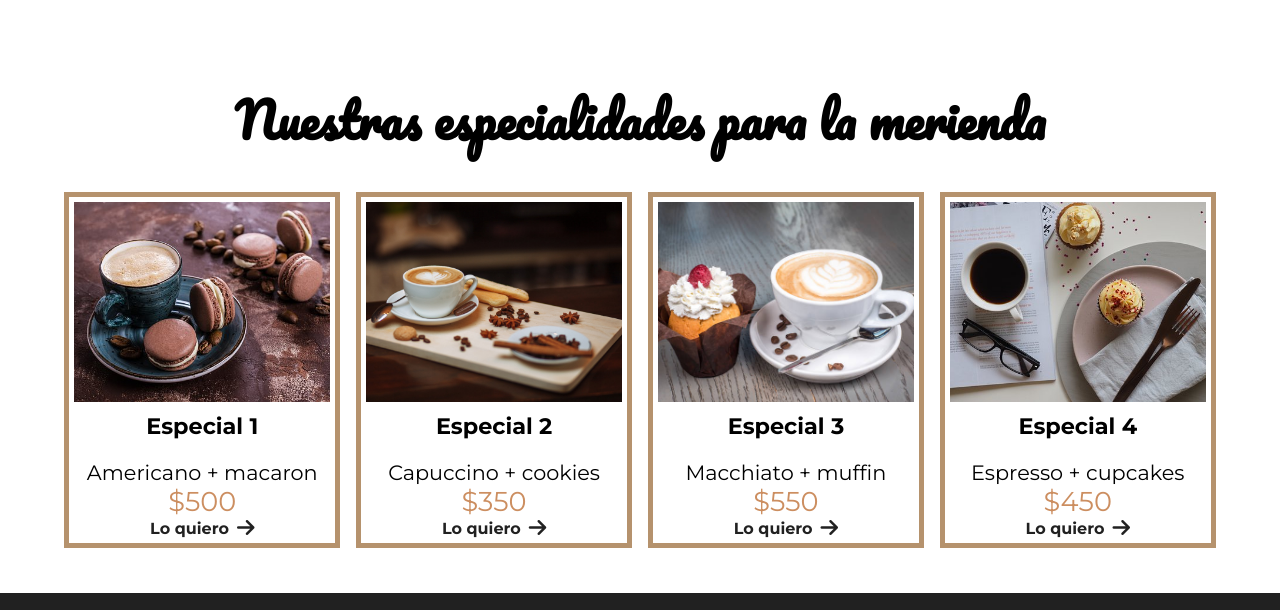
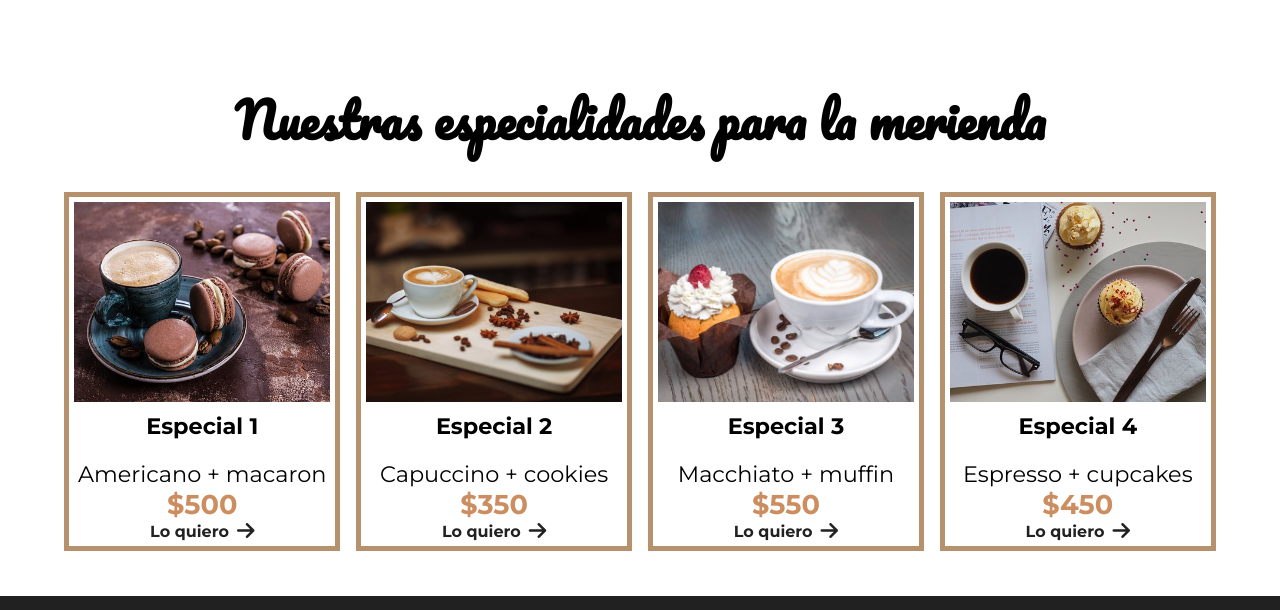
Before and after one commit to Maruinyork/Proyecto-Coffee-Cake-SASS-SEO-, a website: page index.html in a window 1280 px wide. Shown: the part 1554-2164 px from the top of the page. Drawn offline with Linux system fonts and the light colour scheme; a web font is replaced by a local one.

Commit message:
commit definitivo

```diff
--- a/SCSS/views/_home.scss
+++ b/SCSS/views/_home.scss
@@ -371,7 +371,7 @@
     }
 
     .today-special__info {
-        font-size: 1.3em;
+        font-size: 1.4em;
     }
 
     .main-footer {
--- a/index.html
+++ b/index.html
@@ -110,28 +110,28 @@
                     <img loading="lazy" src="img/combo1-min.jpg" alt="cafe y macarons" class="today-special__img">
                     <div class="today-special__title">Especial 1</div>
                     <div class="today-special__info" >Americano + macaron</div>
-                    <div class="today-special__price">$500</div>
+                    <div class="today-special__price"><b>$500</b></div>
                     <a href="pages/contact.html" class="button-light">Lo quiero<i class="fa-solid fa-arrow-right button-icon"></i></a>
                 </div>
                 <div class="column column--50-25">
                     <img loading="lazy" src="img/combo2-min.jpg" alt="cheesecake y cafe" class="today-special__img">
                     <div class="today-special__title">Especial 2</div>
                     <div class="today-special__info" >Capuccino + cookies</div>
-                    <div class="today-special__price">$350</div>
+                    <div class="today-special__price"><b>$350</b></div>
                     <a href="pages/contact.html" class="button-light">Lo quiero<i class="fa-solid fa-arrow-right button-icon"></i></a>
                 </div>
                 <div class="column column--50-25">
                     <img loading="lazy" src="img/combo3-min.jpg" alt="cafe americano y muffin" class="today-special__img">
                     <div class="today-special__title">Especial 3</div>
                     <div class="today-special__info" >Macchiato + muffin</div>
-                    <div class="today-special__price">$550</div>
+                    <div class="today-special__price"><b>$550</b></div>
                     <a href="pages/contact.html" class="button-light">Lo quiero<i class="fa-solid fa-arrow-right button-icon"></i></a>
                 </div>
                 <div class="column column--50-25">
                     <img loading="lazy" src="img/combo4-min.jpg" alt="cafe espresso y Cupcakes" class="today-special__img">
                     <div class="today-special__title">Especial 4</div>
                     <div class="today-special__info" >Espresso + cupcakes</div>
-                    <div class="today-special__price">$450</div>
+                    <div class="today-special__price"><b>$450</b></div>
                     <a href="pages/contact.html" class="button-light">Lo quiero<i class="fa-solid fa-arrow-right button-icon"></i></a>
                 </div>
             </div>
```
Also changed, not shown: CSS/destino.css.
